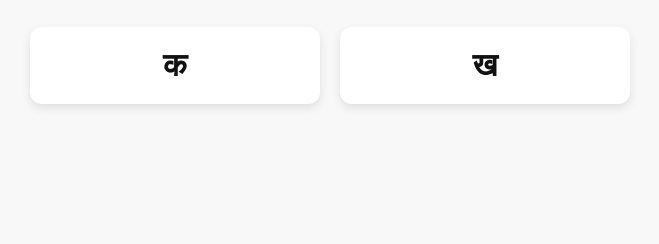
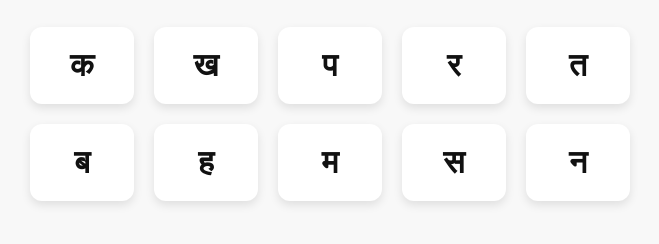
Before and after one commit to swift200923/Alphabet, a plain HTML site: page index.html in a window 1280 px wide. Shown: the part 82-326 px from the top of the page, without its empty margins (310-969 px from the left). Drawn offline with Linux system fonts and the light colour scheme.

Commit message:
Update index.html

```diff
--- a/index.html
+++ b/index.html
@@ -2,7 +2,7 @@
 <html lang="hi">
 <head>
   <meta charset="utf-8">
-  <title>Baithak – Learning Letters</title>
+  <title>Baithak – Letters</title>
   <style>
     body { font-family:Arial, sans-serif; background:#f8f8f8; margin:0; padding:20px; text-align:center; }
     h1 { margin-bottom:30px; }
@@ -16,7 +16,14 @@
   <div class="grid">
     <a class="letter" href="ka.html">क</a>
     <a class="letter" href="kha.html">ख</a>
-    <!-- yahan baaki letters add kar lena -->
+    <a class="letter" href="pa.html">प</a>
+    <a class="letter" href="ra.html">र</a>
+    <a class="letter" href="ta.html">त</a>
+    <a class="letter" href="ba.html">ब</a>
+    <a class="letter" href="ha.html">ह</a>
+    <a class="letter" href="ma.html">म</a>
+    <a class="letter" href="sa.html">स</a>
+    <a class="letter" href="na.html">न</a>
   </div>
 </body>
 </html>
```
